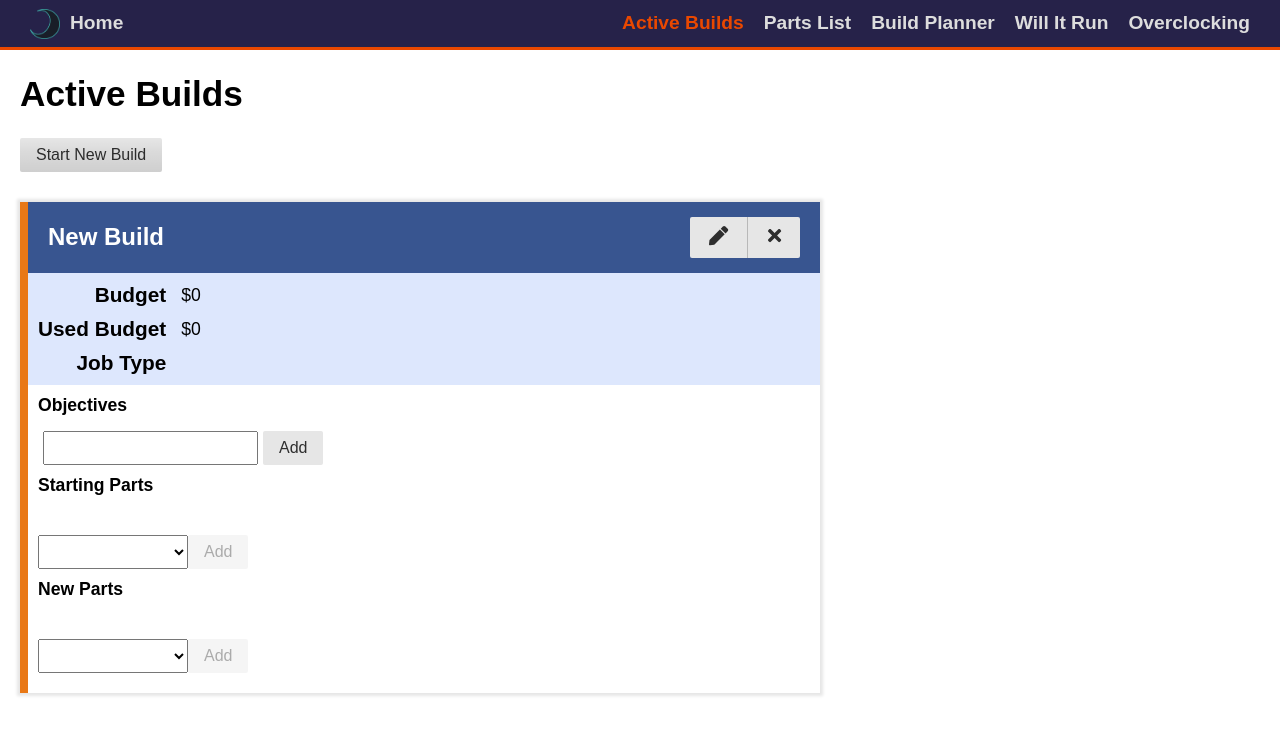
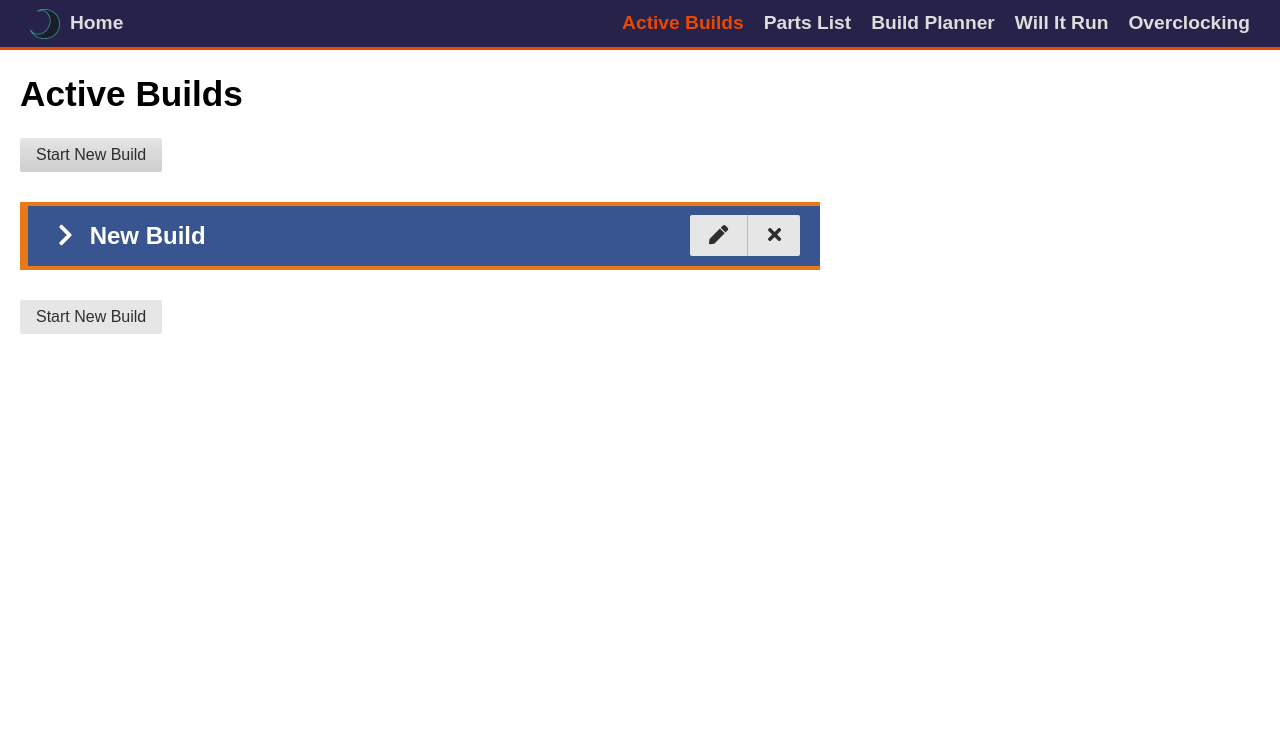
Before and after one commit to AlyxMoon/lunar-pc-build-sim-companion, a Vue app: page /builds in a window 1280 px wide. Both pictures are taken after a click on the button "Start New Build". Shown: the top 734 px of the page. Built offline with nearby package versions, Linux system fonts and the light colour scheme.

Commit message:
add some features to make browsing through builds easier - additional 'start new build' button on bottom - made condensed view for each build

```diff
--- a/src/components/BuildCard.vue
+++ b/src/components/BuildCard.vue
@@ -1,9 +1,15 @@
 <template>
-  <article>
+  <article :class="{ expanded }">
     <div class="card-title">
       <h4
         v-if="!editing"
       >
+        <FontAwesomeIcon
+          class="clickable"
+          icon="chevron-right"
+          @click="expanded = !expanded"
+        />
+
         {{ activeBuild.name }}
       </h4>
       <input
@@ -206,6 +212,8 @@ export default {
     editing: false,
     tempFields: {},
 
+    expanded: false,
+
     filters: {
       currency,
     },
@@ -269,13 +277,40 @@ export default {
 
 <style lang="scss" scoped>
 article {
-  height: auto;
   width: 100%;
 
   border-left: 8px solid #E97816;
-  box-shadow: 0 0 3px 3px rgba(0, 0, 0, 0.1);
+
+  overflow: hidden;
+  transition:
+    width 0.2s,
+    margin 0.2s;
+
+  &.expanded {
+    width: 99%;
+    margin: 20px 0 20px 1%;
+
+    box-shadow: 0 0 5px 5px rgba(0, 0, 0, 0.1);
+
+    .card-title h4 svg {
+      transform: rotate(90deg);
+    }
+  }
+
+  &:not(.expanded) {
+    border-bottom: 4px solid #E97816;
+
+    &:first-child {
+      border-top: 4px solid #E97816;
+    }
+
+    .card-subtitle, .card-body, .card-footer {
+      display: none;
+    }
+  }
 
   .card-title {
+    height: 60px;
     width: 100%;
     padding: 15px 20px;
 
@@ -287,7 +322,9 @@ article {
     color: white;
     font-size: 1.2rem;
 
-    h4 { margin: 0; }
+    h4 {
+      margin: 0;
+    }
   }
 
   .card-subtitle {
--- a/src/styles/main.scss
+++ b/src/styles/main.scss
@@ -45,3 +45,14 @@
 .modal-body {
   flex-grow: 1;
 }
+
+.clickable {
+  cursor: pointer;
+  user-select: none;
+  transition-duration: 0.2s;
+}
+
+svg.clickable {
+  box-sizing: content-box;
+  padding: 0 10px;
+}
--- a/src/views/ActiveBuilds.vue
+++ b/src/views/ActiveBuilds.vue
@@ -18,6 +18,14 @@
       @remove="removeBuild(i)"
     />
   </section>
+
+  <button
+    v-if="!!builds.length"
+    class="pure-button"
+    @click="createBuild"
+  >
+    Start New Build
+  </button>
 
   <DialogPartLookup
     v-if="!!showDialogPartLookup"
@@ -88,7 +96,7 @@ section.build-card-grid {
   margin: 30px 0;
 
   display: grid;
-  grid-gap: 20px;
+  // grid-gap: 20px;
   grid-template-columns: 1fr;
   grid-template-rows: auto;
   justify-content: flex-start;
```
